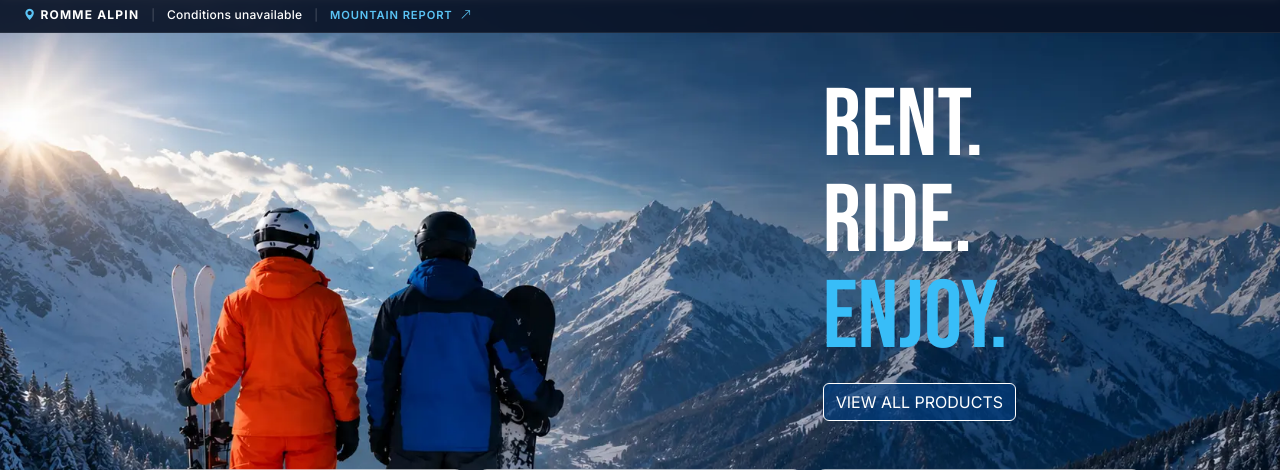
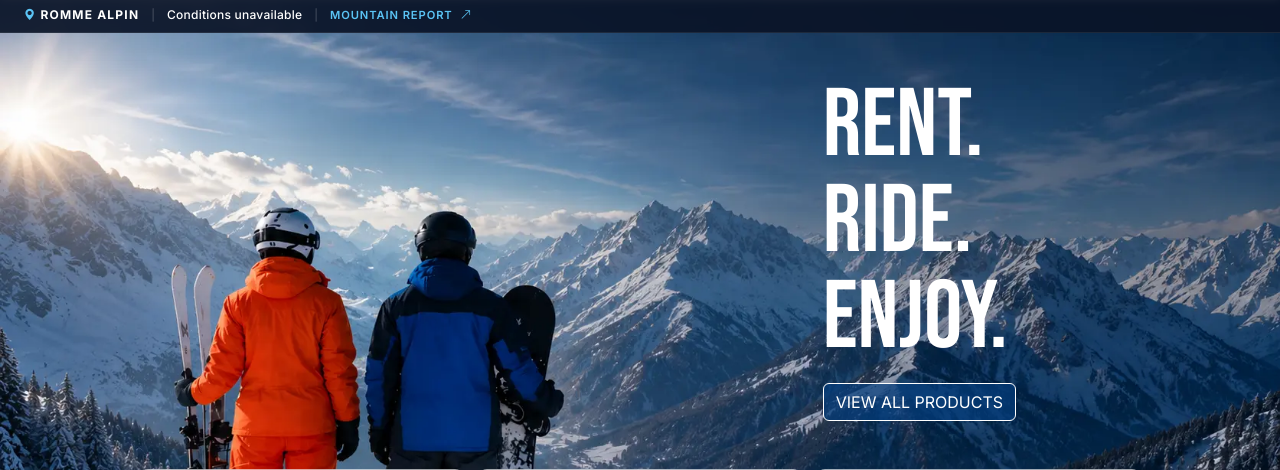
Before and after one commit to jolantadjatlova/GlacierGear, a Django app: template home/templates/home/index.html in a window 1280 px wide. Shown: the part 126-596 px from the top of the page. Run offline with Django 3.2, Linux system fonts and the light colour scheme; the template is opened without the code that fills it, so the values that code supplies are empty.

Commit message:
Fix contrast issue with Enjoy text on hero section

```diff
--- a/home/templates/home/index.html
+++ b/home/templates/home/index.html
@@ -73,7 +73,7 @@
             <div class="row mb-5 justify-content-end">
                 <div class="col-12 col-md-4 text-center text-md-start">
                     <h1 class="hero-heading">
-                        Rent.<br>Ride.<br><span style="color: #38BDF8;">Enjoy.</span>
+                        Rent.<br>Ride.<br><span style="color: #ffffff;">Enjoy.</span>
                     </h1>
                     <div class="mt-3">
                         <a href="{% url 'products' %}" class="btn text-uppercase hero-btn">
```
